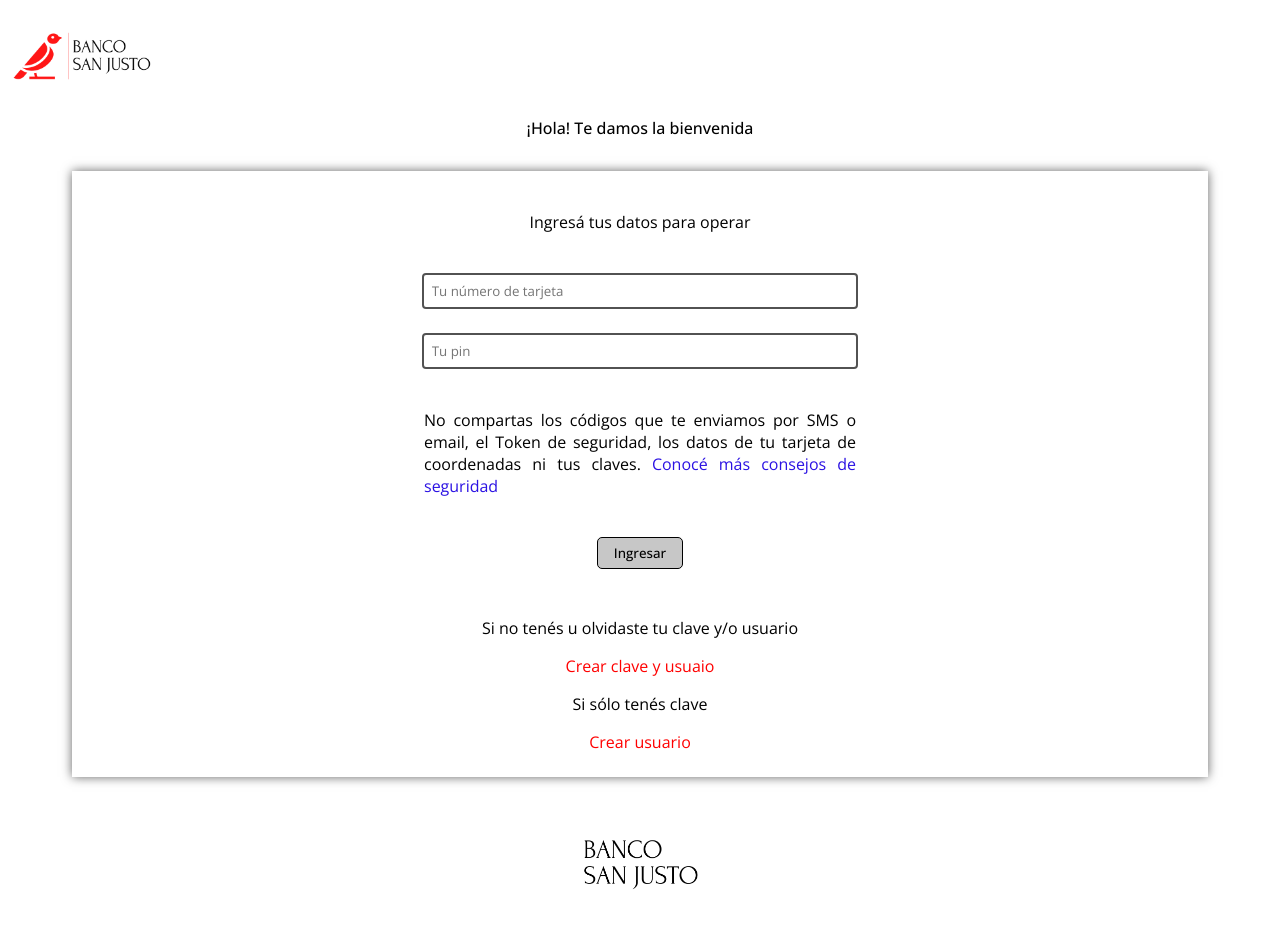
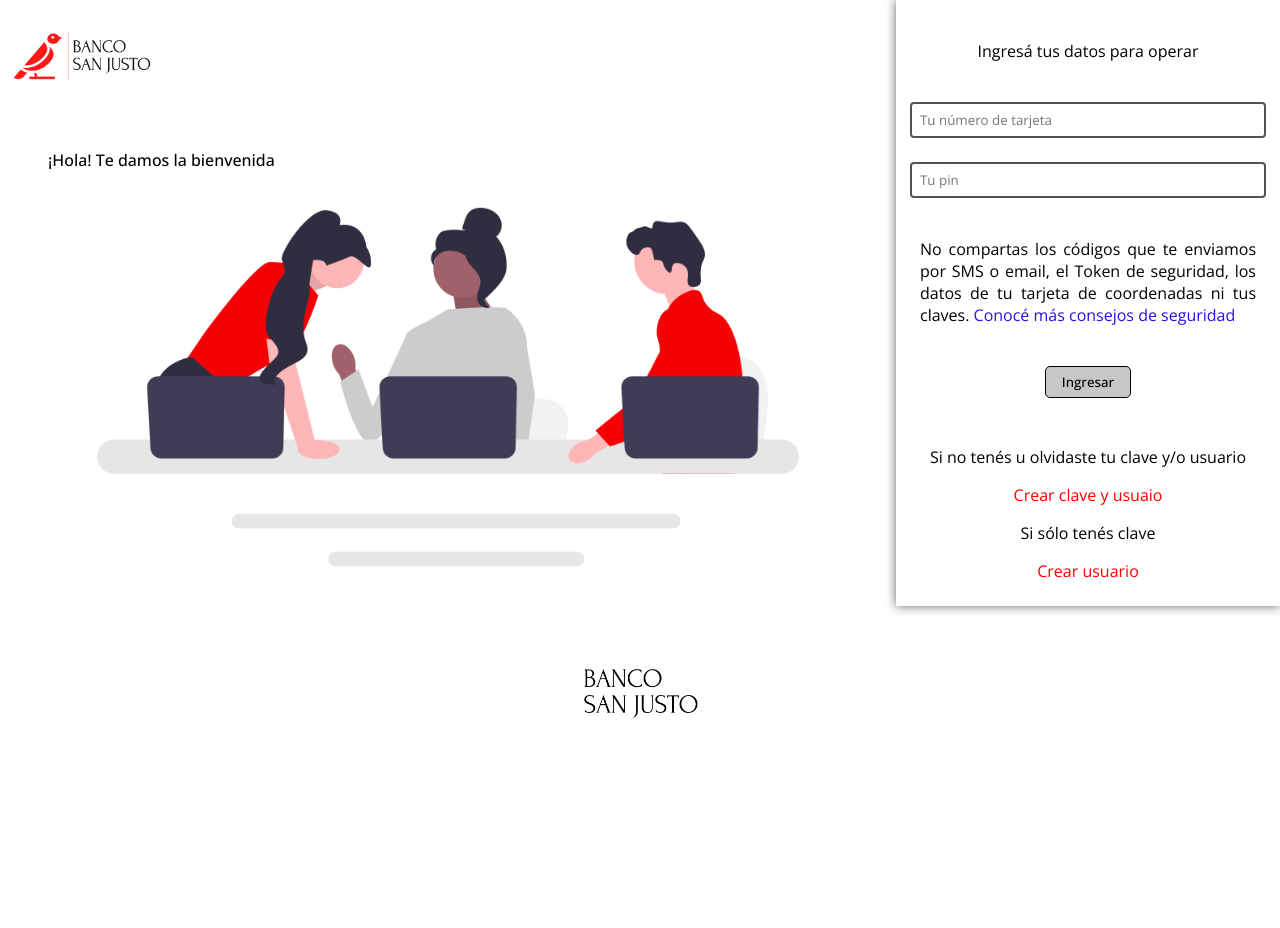
Before and after one commit to VieraJulian/Banco-SanJusto-Front-End, a React (Vite) app: page / in a window 1280 px wide. Shown: the top 928 px of the page. After the commit the page ends 800 px from the top, so only its background shows below. Built offline with nearby package versions, Linux system fonts and the light colour scheme.

Commit message:
Css login desktop, falta terminar

```diff
--- /dev/null
+++ b/public/css/login-desktop.css
@@ -0,0 +1,47 @@
+@media (min-width: 64em) {
+    .div-body-login {
+        display: flex;
+        flex-direction: row;
+    }
+
+    .section-left-section picture {
+        display: flex;
+        width: 100%;
+        height: 27rem;
+    }
+
+    .section-left-section picture img{
+        width: 100%;
+        height: 100%;
+        object-fit: cover;
+    }
+
+    .section-left-section {
+        display: flex;
+        justify-content: start;
+        align-items: start;
+        flex-direction: column;
+        width: 100%;
+    }
+
+    .section-left {
+        width: 70%;
+        height: 100%;
+        height: 100%;
+    }
+
+    .section-right {
+        width: 30%;
+        height: 100%;
+    }
+
+    .section-left-section p {
+        margin: 2rem 0 0 3rem;
+    }
+
+    .form-login {
+        margin: 0;
+        width: 100%;
+        height: 100%;
+    }
+}
--- a/src/pages/Login.jsx
+++ b/src/pages/Login.jsx
@@ -1,5 +1,6 @@
 import "../../public/css/login-mobile.css"
 import "../../public/css/login-tablet.css"
+import "../../public/css/login-desktop.css"
 
 function Login() {
     return (
```
